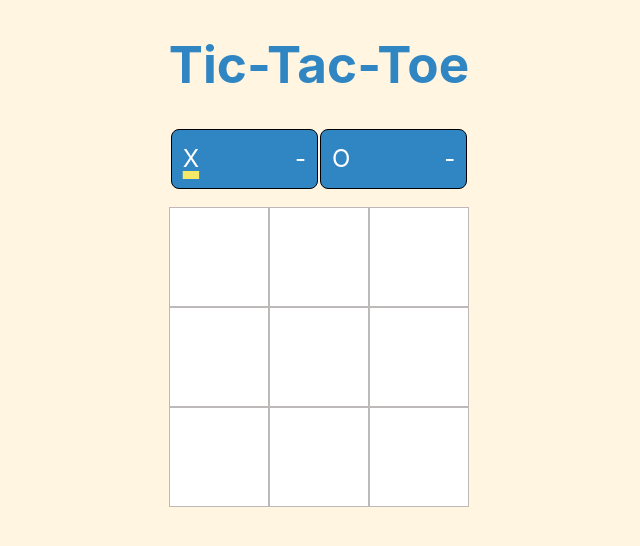
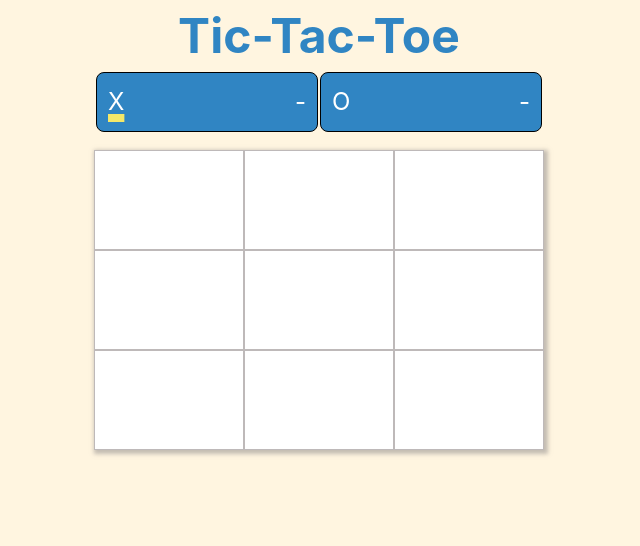
Before and after one commit to craigdavey306/tic-tac-toe, a React (Vite) app: page / in a window 1280 px wide. Shown: the top 546 px of the page, without its empty margins (321-961 px from the left). Built offline with nearby package versions, Linux system fonts and the light colour scheme.

Commit message:
Update CSS to use flex

```diff
--- a/src/App.css
+++ b/src/App.css
@@ -7,7 +7,8 @@
 }
 
 .gameboard__container {
-  display: table;
+  display: block;
+
   padding: 0.1rem;
   width: 100%;
   height: 100%;
--- a/src/components/BoardSquare.css
+++ b/src/components/BoardSquare.css
@@ -1,11 +1,9 @@
 .board-square {
-  background-color: #fff;
+  background: #fff;
   color: #3085c3;
   height: 100px;
-  width: 100px;
-  float: left;
-  text-align: center;
-  align-items: center;
+  width: 50px;
+  flex: 1 0 33%;
   font-size: 2rem;
   font-weight: 600;
   font-family: inherit;
--- a/src/components/GameBoard.css
+++ b/src/components/GameBoard.css
@@ -1,9 +1,15 @@
 .main-container {
   width: 100%;
-  height: 50%;
+  height: 100%;
+  margin: 0;
+  text-align: center;
 }
 
-.main-container__row {
-  width: 100%;
-  height: 33%;
+.board {
+  display: flex;
+  text-align: center;
+  justify-content: center;
+  flex-flow: row;
+  flex-wrap: wrap;
+  box-shadow: 2px 2px 4px 2px rgba(138, 133, 133, 0.5);
 }
--- a/src/components/GameBoard.tsx
+++ b/src/components/GameBoard.tsx
@@ -7,6 +7,8 @@ import BoardSquare from './BoardSquare';
 import ResetButton from './ResetButton';
 import PlayerDisplay from './PlayerDisplay';
 import GameOverDisplay from './GameOverDisplay';
+
+const BOARD_INDEXES = [0, 1, 2, 3, 4, 5, 6, 7, 8];
 
 const GameBoard = () => {
   const dispatch = useDispatch();
@@ -51,15 +53,7 @@ const GameBoard = () => {
         <PlayerDisplay stats={playerStats} currentPlayer={currentPlayer} />
       </div>
 
-      <div className="main-container__row">
-        {generateBoardSquaresRow([0, 1, 2])}
-      </div>
-      <div className="main-container__row">
-        {generateBoardSquaresRow([3, 4, 5])}
-      </div>
-      <div className="main-container__row">
-        {generateBoardSquaresRow([6, 7, 8])}
-      </div>
+      <div className="board">{generateBoardSquaresRow(BOARD_INDEXES)}</div>
 
       {winner && <GameOverDisplay message={`${winner} won!`} />}
       {!winner && gameOver && <GameOverDisplay message={'Tied game!'} />}
--- a/src/components/PlayerDisplay.css
+++ b/src/components/PlayerDisplay.css
@@ -26,5 +26,6 @@
 
 .active {
   text-decoration: underline #f4e869;
+  text-decoration-thickness: 8px;
   text-decoration-thickness: 0.5rem;
 }
--- a/src/index.css
+++ b/src/index.css
@@ -25,7 +25,8 @@ body {
 }
 
 h1 {
-  font-size: 3.2em;
+  font-size: 3em;
   line-height: 1.1;
   color: #3085c3;
+  margin: 8px auto;
 }
```
